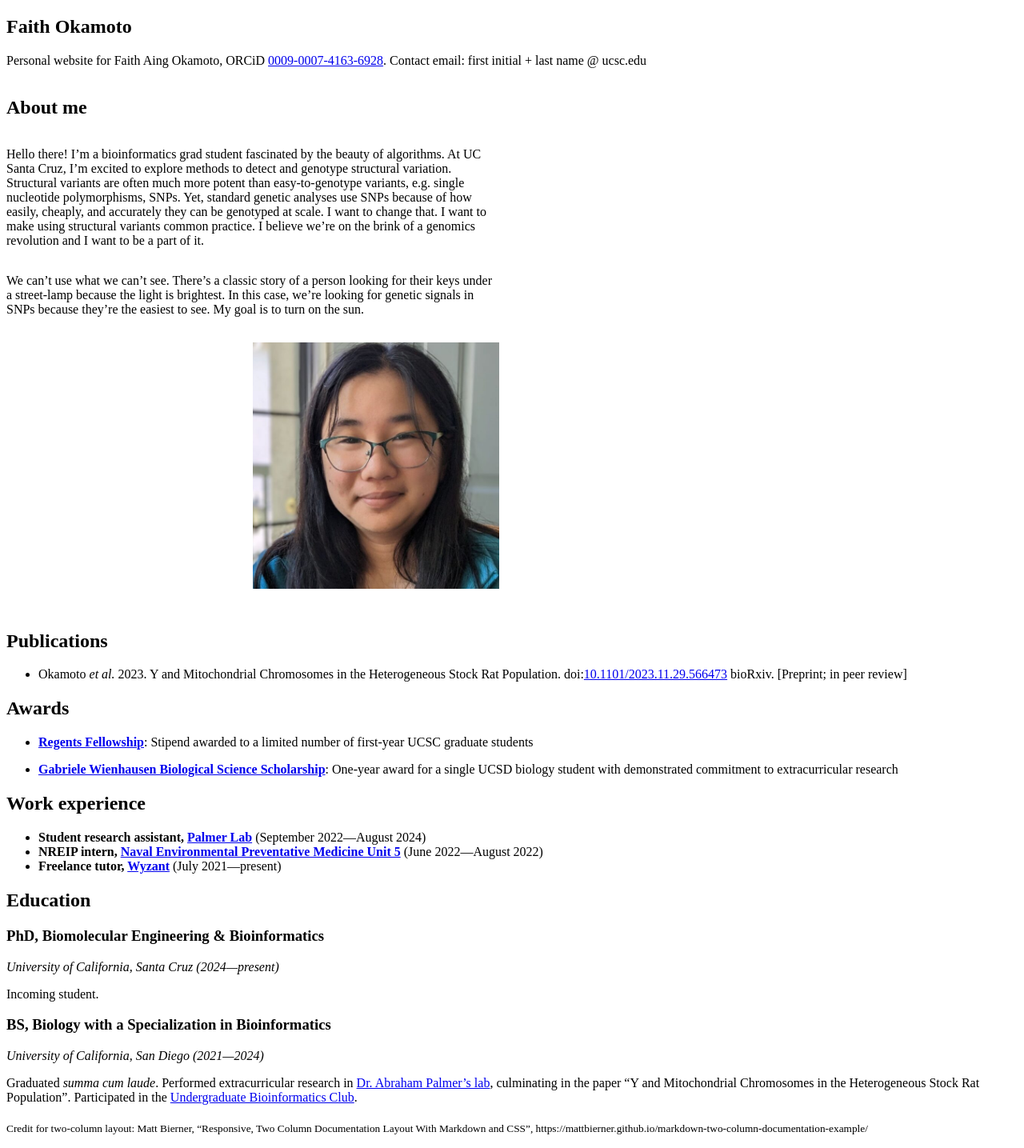
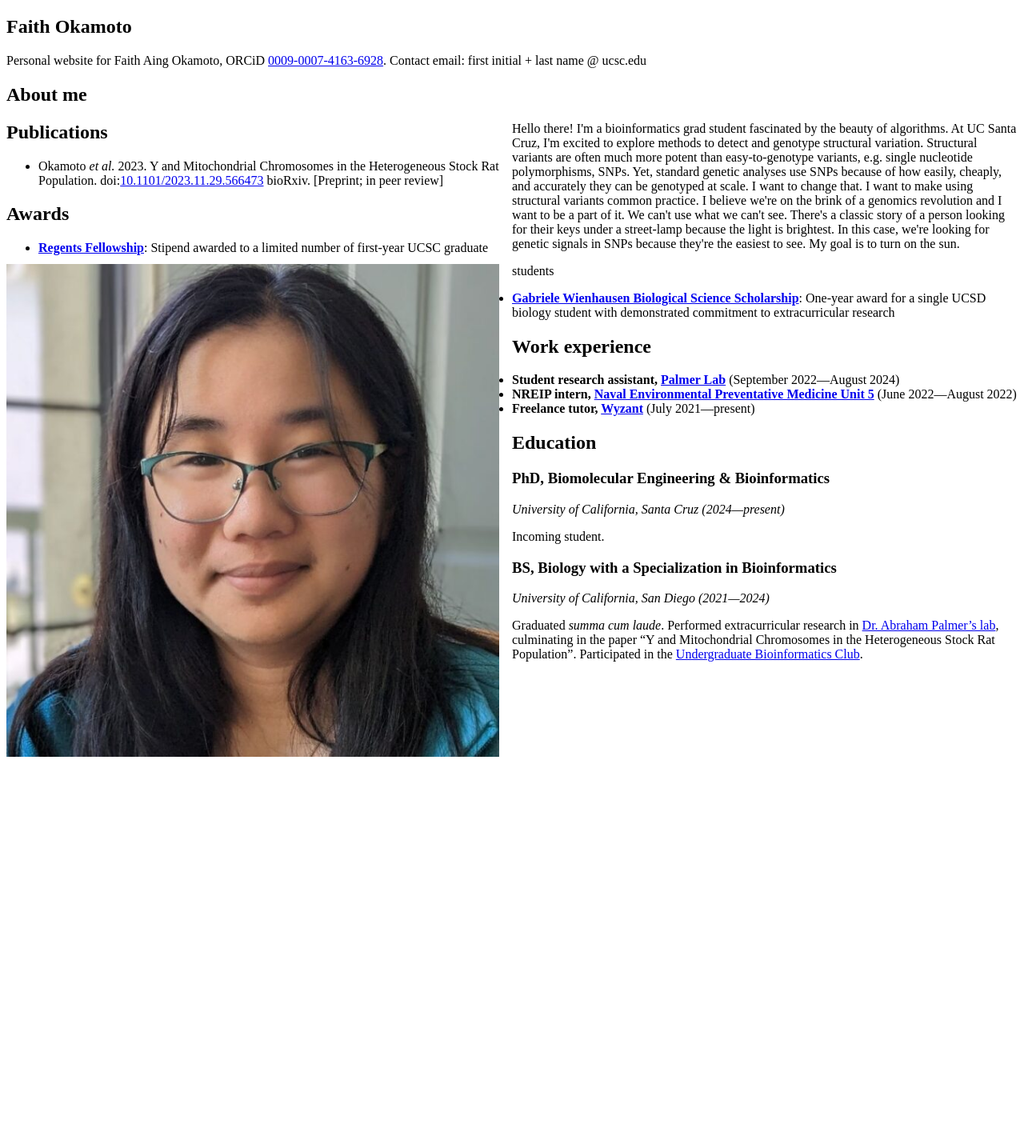
Before and after one commit to Faith-Okamoto-UCSC/Faith-Okamoto-UCSC.github.io, a Jekyll site: the page built from index.md, in a window 1280 px wide. Shown: the whole page at 80% size. Built offline with Jekyll 4.4.1, drawn with Linux system fonts in a browser that asks for light colours; our own code applies the rules of GitHub Pages for plain Markdown files; after the commit the page ends 946 px from its top, so only the background shows below that.

Commit message:
please work

```diff
--- a/index.md
+++ b/index.md
@@ -6,17 +6,17 @@ layout: base
 
 Personal website for Faith Aing Okamoto, ORCiD [0009-0007-4163-6928](https://orcid.org/0009-0007-4163-6928). Contact email: first initial + last name @ ucsc.edu
 
-<div class="begin-two-col"></div>
+## About me
 
-## About me
+<div class="left">
 
 Hello there! I'm a bioinformatics grad student fascinated by the beauty of algorithms. At UC Santa Cruz, I'm excited to explore methods to detect and genotype structural variation.  Structural variants are often much more potent than easy-to-genotype variants, e.g. single nucleotide polymorphisms, SNPs. Yet, standard genetic analyses use SNPs because of how easily, cheaply, and accurately they can be genotyped at scale. I want to change that. I want to make using structural variants common practice. I believe we're on the brink of a genomics revolution and I want to be a part of it.
 
 We can't use what we can't see. There's a classic story of a person looking for their keys under a street-lamp because the light is brightest. In this case, we're looking for genetic signals in SNPs because they're the easiest to see. My goal is to turn on the sun.
 
-<img src="headshot.jpg" alt="headshot of Faith">
+</div>
 
-<div class="end-two-col"></div>
+<img class="right" src="headshot.jpg" alt="headshot of Faith">
 
 ## Publications
 
@@ -47,5 +47,3 @@ Incoming student.
 *University of California, San Diego (2021—2024)*
 
 Graduated *summa cum laude*. Performed extracurricular research in [Dr. Abraham Palmer's lab](https://palmerlab.org/), culminating in the paper "Y and Mitochondrial Chromosomes in the Heterogeneous Stock Rat Population". Participated in the [Undergraduate Bioinformatics Club](https://ubicucsd.github.io/).
-
-<sub>Credit for two-column layout: Matt Bierner, "Responsive, Two Column Documentation Layout With Markdown and CSS", https://mattbierner.github.io/markdown-two-column-documentation-example/</sub>
--- a/styles/styles.css
+++ b/styles/styles.css
@@ -1,39 +1,22 @@
-article .begin-two-col ~ h2,
-article .begin-two-col ~ p,
-article .begin-two-col ~ p img {
+article .right, article .left {
     width: 50%;
 }
 
-article .begin-two-col ~ h2,
-article .begin-two-col ~ p {
+article .right {
     float: left;
     box-sizing: border-box;
     padding-right: 1rem;
     clear: both;
 }
 
-article .begin-two-col ~ p img {
+article .left {
     float: right;
     clear: right;
     margin-bottom: 1rem;
 }
 
-.end-two-col {
-    clear: both;
-}
-
-article .end-two-col ~ h2,
-article .end-two-col ~ p,
-article .end-two-col ~ p img {
-    width: auto;
-    float: none;
-    clear: none;
-}
-
 @media print, screen and (max-width: 580px) {
-article .begin-two-col ~ h2,
-article .begin-two-col ~ p,
-article .begin-two-col ~ p img {
+article .right, article .left {
     width: 100%;
     float: none;
     clear: none;
```
